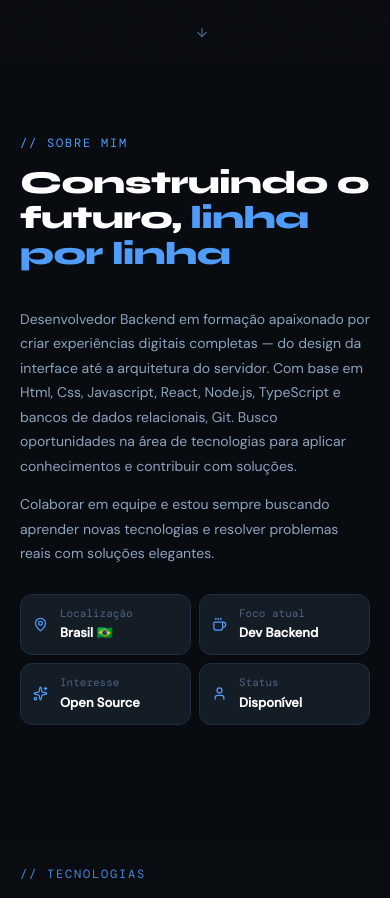
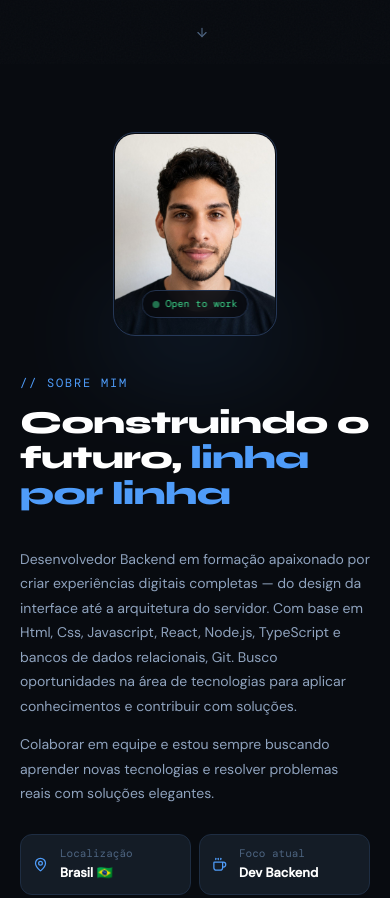
Before and after one commit to ViniciusR1/MePortfolio, a React (Vite) app: page / in a window 390 px wide. Shown: the part 780-1678 px from the top of the page. Built offline with nearby package versions, Linux system fonts and the light colour scheme; a web font is replaced by a local one.

Commit message:
fix: correcoes na responsividade e em arquivos

```diff
--- a/src/components/About.module.css
+++ b/src/components/About.module.css
@@ -2,6 +2,7 @@
   padding: 100px 0;
 }
 
+/* ── LAYOUT ── */
 .layout {
   display: grid;
   grid-template-columns: 1fr 1.3fr;
@@ -9,7 +10,7 @@
   align-items: center;
 }
 
-/* ── LEFT / PHOTO ── */
+/* ── LEFT / FOTO ── */
 .left {
   display: flex;
   justify-content: center;
@@ -21,7 +22,6 @@
   aspect-ratio: 4/5;
 }
 
-/* Real photo — basta trocar <div> por <img> no JSX */
 .imgPlaceholder {
   width: 100%;
   height: 100%;
@@ -37,10 +37,8 @@
   font-family: var(--font-mono);
   font-size: 13px;
   overflow: hidden;
-  object-fit: cover; /* funciona tanto em div-placeholder como em <img> */
 }
 
-/* Use this class when the element IS an <img> tag */
 .photo {
   width: 100%;
   height: 100%;
@@ -74,7 +72,7 @@
 
 .floatingTag {
   position: absolute;
-  bottom: 20px;
+  bottom: 16px;
   left: 50%;
   transform: translateX(-50%);
   display: flex;
@@ -84,7 +82,7 @@
   backdrop-filter: blur(12px);
   border: 1px solid var(--border2);
   border-radius: 100px;
-  padding: 8px 16px;
+  padding: 7px 14px;
   font-family: var(--font-mono);
   font-size: 12px;
   color: var(--green);
@@ -168,27 +166,47 @@
   text-overflow: ellipsis;
 }
 
-/* Tablet */
+/* ── TABLET (900px) ─ layout vira 1 coluna, foto centralizada ── */
 @media (max-width: 900px) {
   .layout {
     grid-template-columns: 1fr;
     gap: 40px;
   }
   .left {
+    justify-content: center;
+  }
+  .imgWrap {
+    width: min(220px, 55vw);
+  }
+}
+
+/* ── MOBILE (480px) ─ foto MENOR mas VISÍVEL acima do texto ── */
+@media (max-width: 480px) {
+  .section { padding: 70px 0; }
+
+  /* foto continua aparecendo, só menor */
+  .left {
     display: flex;
     justify-content: center;
   }
-  .imgWrap { width: min(240px, 60vw); }
-}
+  .imgWrap {
+    width: min(160px, 45vw);  /* menor em tela pequena */
+  }
+  .floatingTag {
+    font-size: 10px;
+    padding: 5px 10px;
+    gap: 6px;
+  }
 
-/* Mobile */
-@media (max-width: 480px) {
-  .section { padding: 70px 0; }
-  .left { display: none; }
-  .cards { grid-template-columns: 1fr 1fr; gap: 8px; }
+  .cards {
+    grid-template-columns: 1fr 1fr;
+    gap: 8px;
+  }
   .card { padding: 10px 12px; }
 }
 
+/* ── ULTRA-SMALL (360px) ── */
 @media (max-width: 360px) {
+  .imgWrap { width: min(140px, 42vw); }
   .cards { grid-template-columns: 1fr; }
 }
```
